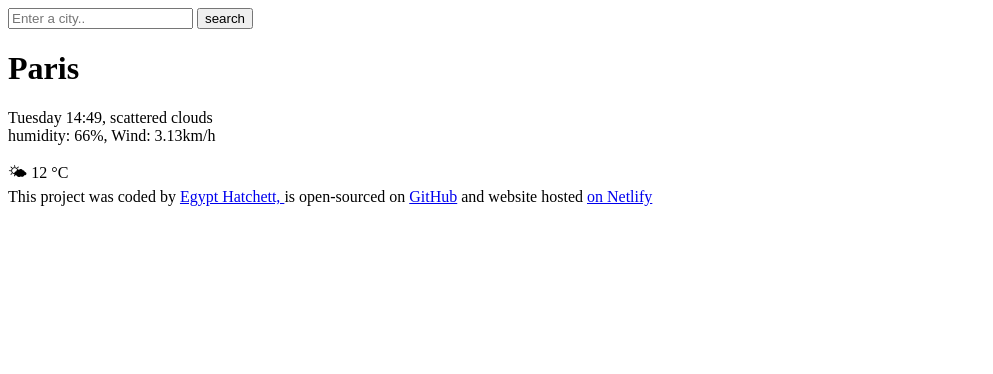
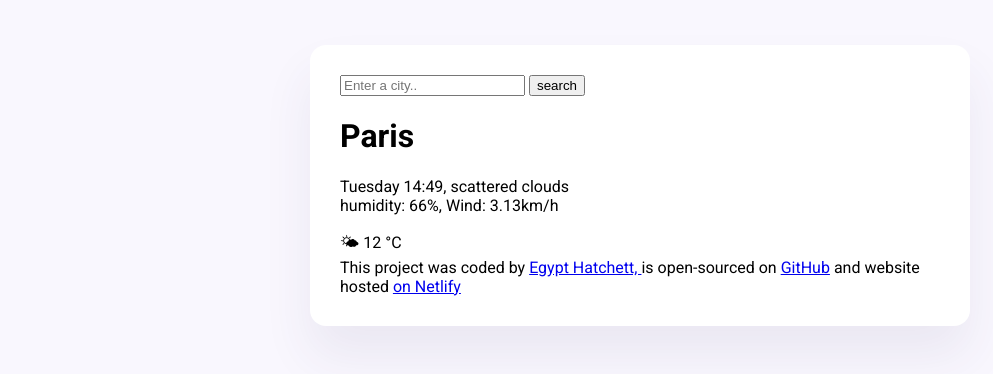
Before and after one commit to ehatche1/egypts-weather-app, a plain HTML site: page index.html in a window 1280 px wide. Shown: the whole page, without its empty margins (0-993 px from the left). Drawn offline with Linux system fonts and the light colour scheme.

Commit message:
styled the main container

```diff
--- a/index.html
+++ b/index.html
@@ -3,9 +3,17 @@
   <head>
     <meta charset="UTF-8" />
     <meta name="viewport" content="width=>, initial-scale=1.0" />
+    <link rel="stylesheet" href="src/style.css" />
+    <link rel="preconnect" href="https://fonts.googleapis.com" />
+    <link rel="preconnect" href="https://fonts.gstatic.com" crossorigin />
+    <link
+      href="https://fonts.googleapis.com/css2?family=Playfair+Display&family=Roboto:ital,wght@0,100;0,300;0,400;0,500;0,700;0,900;1,100;1,300;1,400;1,500;1,700;1,900&display=swap"
+      rel="stylesheet"
+    />
     <title>Egypt's Weather app</title>
   </head>
   <body>
+    <div class="weather-app">
       <header>
         <form>
           <input type="search" placeholder="Enter a city.." />
@@ -40,5 +48,6 @@
           on Netlify</a
         >
       </footer>
+    </div>
   </body>
 </html>
--- /dev/null
+++ b/src/style.css
@@ -0,0 +1,14 @@
+body {
+  background-color: #f9f7fe;
+  font-family: "Playfair Display", serif;
+  font-family: "Roboto", sans-serif;
+}
+
+.weather-app {
+  background: white;
+  max-width: 600px;
+  margin: 45px auto;
+  padding: 30px;
+  box-shadow: 0 30px 50px rgba(65, 50, 100, 0.08);
+  border-radius: 16px;
+}
```
Also changed, not shown: 1 other file. Lines whose indentation alone changed are shown as unchanged.
